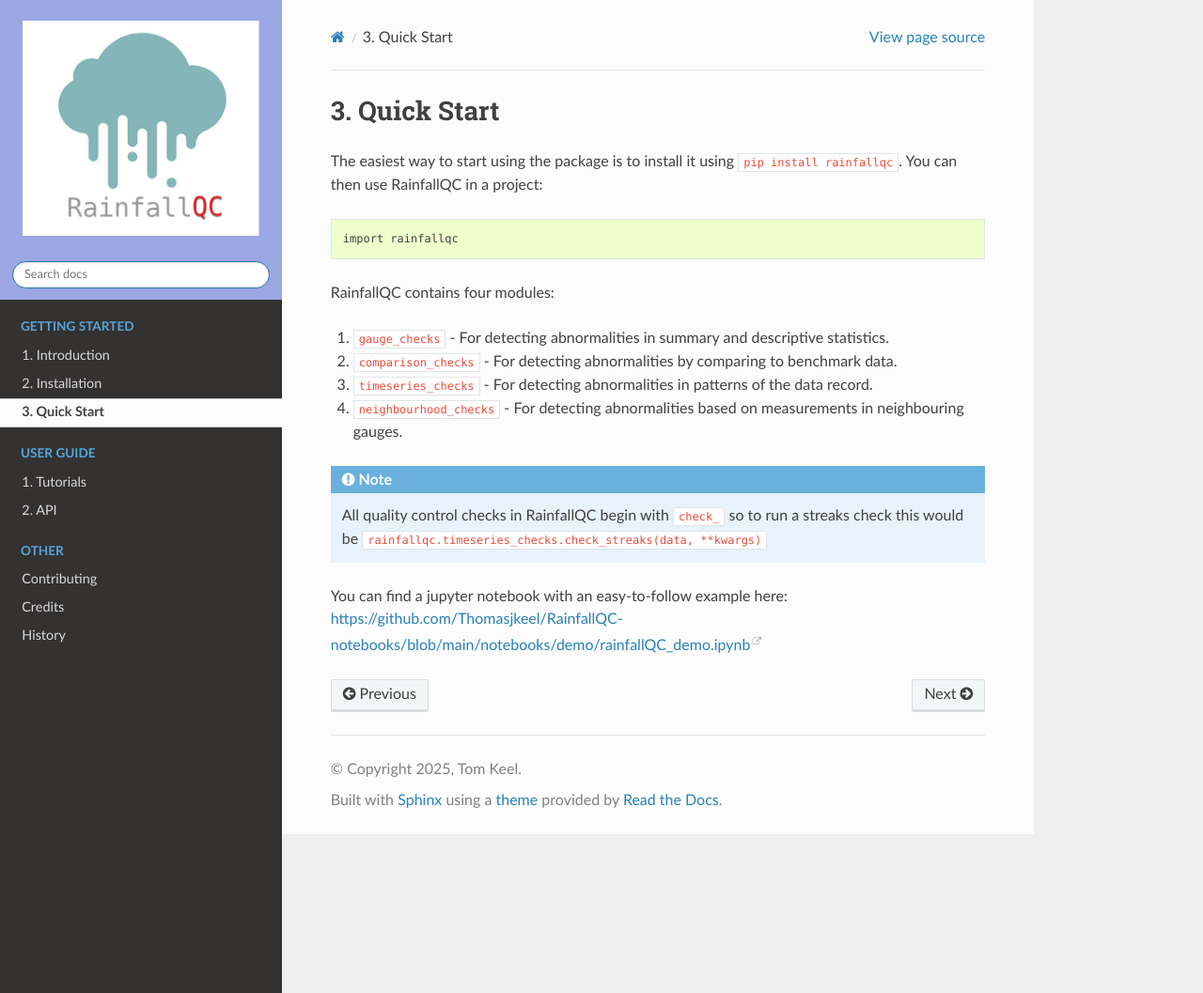
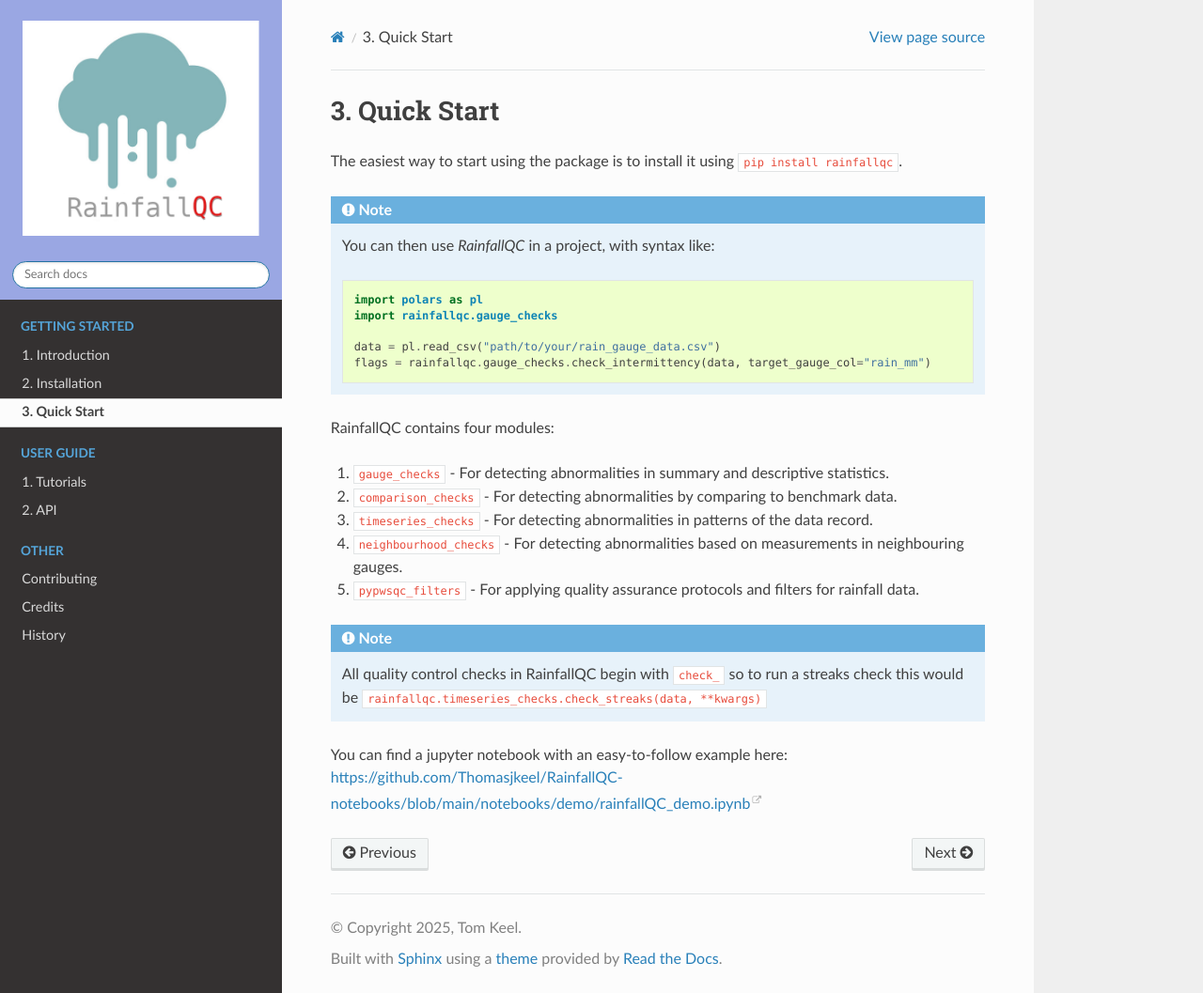
Before and after one commit to NERC-CEH/RainfallQC, a Sphinx documentation site: the page built from docs/quickstart.rst, in a window 1280 px wide and 1057 px high. Shown: the whole window at 94% size. Built offline with Sphinx 7.4.7 and the Read the Docs theme 3.1.0, drawn with Linux system fonts in a browser that asks for light colours.

Commit message:
add quickstart example

```diff
--- a/docs/quickstart.rst
+++ b/docs/quickstart.rst
@@ -4,9 +4,17 @@
 Quick Start
 ============
 The easiest way to start using the package is to install it using :code:`pip install rainfallqc`.
-You can then use RainfallQC in a project::
 
-    import rainfallqc
+.. note::
+    You can then use `RainfallQC` in a project, with syntax like:
+
+    .. code-block:: python
+
+        import polars as pl
+        import rainfallqc.gauge_checks
+
+        data = pl.read_csv("path/to/your/rain_gauge_data.csv")
+        flags = rainfallqc.gauge_checks.check_intermittency(data, target_gauge_col="rain_mm")
 
 
 RainfallQC contains four modules:
@@ -15,6 +23,7 @@ RainfallQC contains four modules:
 2. ``comparison_checks`` - For detecting abnormalities by comparing to benchmark data.
 3. ``timeseries_checks`` - For detecting abnormalities in patterns of the data record.
 4. ``neighbourhood_checks`` - For detecting abnormalities based on measurements in neighbouring gauges.
+5. ``pypwsqc_filters`` - For applying quality assurance protocols and filters for rainfall data.
 
 .. note::
     All quality control checks in RainfallQC begin with ``check_`` so to run a streaks check this would be ``rainfallqc.timeseries_checks.check_streaks(data, **kwargs)``
```
Also changed, not shown: docs/tutorials.rst (+10 -3 lines).
